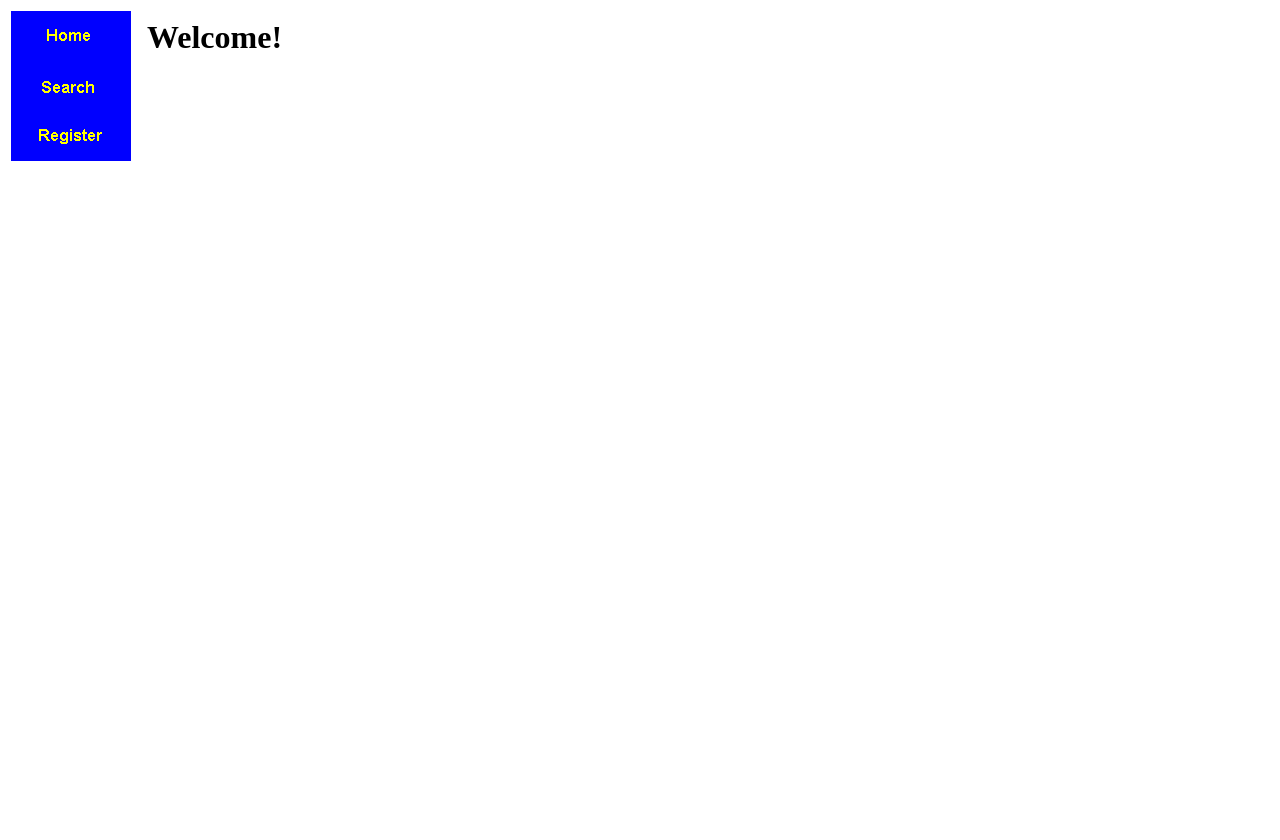
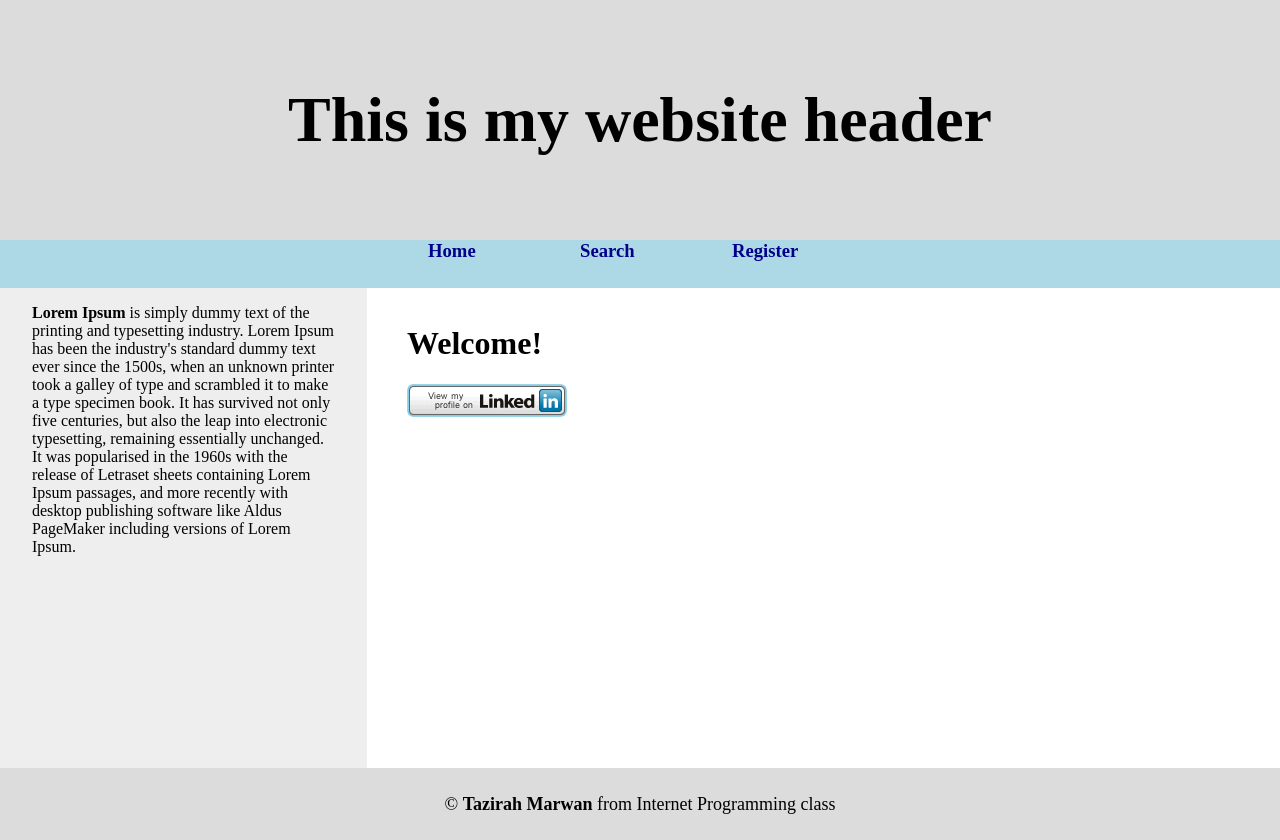
Before and after one commit to tazirahmb/iprog-lab02, a plain HTML site: page index.html in a window 1280 px wide. Before the commit the page ends 800 px from the top, so only its background shows below. Drawn offline with Linux system fonts and the light colour scheme.

Commit message:
modify to website view

```diff
--- /dev/null
+++ b/css/main.css
@@ -0,0 +1,83 @@
+/* reset */
+
+* {
+margin: 0;
+padding: 0;
+}
+
+
+/* header */
+#my-header {
+  width: 100%;
+  background-color: gainsboro;
+  height: 30vh;
+  display: flex;
+  justify-content: center;
+  align-items: center;
+}
+
+#my-header h1 {
+  display: inline-flex;
+  font-size: 48pt;
+  font-weight: bold;
+}
+
+#my-navbar {
+  width: 100%;
+  background-color: lightblue;
+  height: 48px;
+  display: flex;
+  flex-direction: row;
+  justify-content: center;
+}
+
+#my-navbar nav {
+  display: flex;
+  justify-content: center;
+}
+
+#my-navbar .navbar-btn {
+  display: flex;
+  text-decoration: none;
+  font-size: 14pt;
+  padding: 0 16px;
+  min-width: 120px;
+  color: darkblue;
+  font-weight: bold;
+}
+
+#my-navbar .navbar-btn:hover {
+  cursor: pointer;
+  transition: 0.25s all;
+  background-color: darkblue;
+  color: white;
+}
+
+main {
+  display: flex;
+  flex-direction: row;
+  min-height: 60vh;
+}
+
+#about {
+  padding: 16px 32px;
+  background-color: #eee;
+  width: 25%;
+}
+
+#main-iframe {
+  width: 70%;
+  padding: 16px 32px;
+}
+
+#my-footer {
+  width: 100%;
+  height: 72px;
+  background-color: gainsboro;
+  display: flex;
+  justify-content: center;
+  align-items: center;
+}
+#my-footer span {
+  font-size: large;
+}
--- a/home.html
+++ /dev/null
@@ -1,8 +0,0 @@
-<html>
-	<head><title>Week2 tasks</title>
-	</head>
-	<body>
-		<h1>Welcome!</h1>
-
-	</body>
-</html>
--- a/index.html
+++ b/index.html
@@ -1,28 +1,29 @@
-<html>
+<!DOCTYPE html>
+<html lang="en">
 	<head>
-		<title>Tutorial 2</title>
+		<meta charset="UTF-8">
+		<meta name="viewport" content="width=device-width, initial-scale=1.0">
+		<link rel="stylesheet" href="css/main.css">
+		<title>Lab02 Experiment</title>
 	</head>
 	<body>
-		<table border=0 width="100%">
-			<tr valign="top">
-				<td width="10%">
-					<a href="home.html" target="view">
-						<img onmouseout="this.src='images/home_off.png'" onmouseover="this.src='images/home_on.png'" src="images/home_off.png"/>
-					</a>
-					<br>
-					<a href="search.html" target="view">
-						<img onmouseout="this.src='images/search_off.png'" onmouseover="this.src='images/search_on.png'" src="images/search_off.png"/>
-					</a>
-					<br>
-					<a href="register.html" target="view">
-						<img onmouseout="this.src='images/register_off.png'" onmouseover="this.src='images/register_on.png'" src="images/register_off.png"/>
-					</a>
-					<br>
-				</td>
-				<td width="90%">
-					<iframe name="view" src="home.html" frameborder=0 width="100%" height="100%"></iframe>
-				</td>
-			</tr>
-		</table>
+		<header id="my-header">
+			<h1>This is my website header</h1>
+		</header>
+		<navbar id="my-navbar">
+			<nav><a href="pages/home.html" class="navbar-btn" target="iframe-target">Home</a></nav>
+			<nav><a href="pages/search.html"class="navbar-btn" target="iframe-target">Search</a></nav>
+			<nav><a href="pages/register.html" class="navbar-btn" target="iframe-target">Register</a></nav>
+		</navbar>
+		<main>
+			<aside id="about"><p>
+				<strong>Lorem Ipsum</strong> is simply dummy text of the printing and typesetting industry. Lorem Ipsum has been the industry's standard dummy text ever since the 1500s, when an unknown printer took a galley of type and scrambled it to make a type specimen book. It has survived not only five centuries, but also the leap into electronic typesetting, remaining essentially unchanged. It was popularised in the 1960s with the release of Letraset sheets containing Lorem Ipsum passages, and more recently with desktop publishing software like Aldus PageMaker including versions of Lorem Ipsum.
+			</p>
+			</aside>
+			<iframe id="main-iframe" src="pages/home.html" frameborder="0" name="iframe-target"></iframe>
+		</main>
+		<footer id="my-footer">
+			<span>&#169; <strong>Tazirah Marwan</strong> from Internet Programming class</span>
+		</footer>
 	</body>
 </html>
--- /dev/null
+++ b/pages/home.html
@@ -0,0 +1,14 @@
+<!DOCTYPE html>
+<html lang="en">
+<head>
+  <meta charset="UTF-8">
+  <meta name="viewport" content="width=device-width, initial-scale=1.0">
+  <title>Lab02 Experiment - Home</title>
+</head>
+<body>
+  <h1>Welcome!</h1>
+  <a href="https://linkedin.com/in/tazirahmb" target="_blank">
+    <img src="/images/linkdin.png" width="160" height="33" border="0" alt="View LinkedIn profile">
+  </a>
+</body>
+</html>
```
Also changed, not shown: css/register.css (added, +30 -0 lines), pages/register.html (added, +24 -0 lines), pages/search.html (added, +14 -0 lines), register.html (deleted, +0 -26 lines), search.html (deleted, +0 -16 lines).
